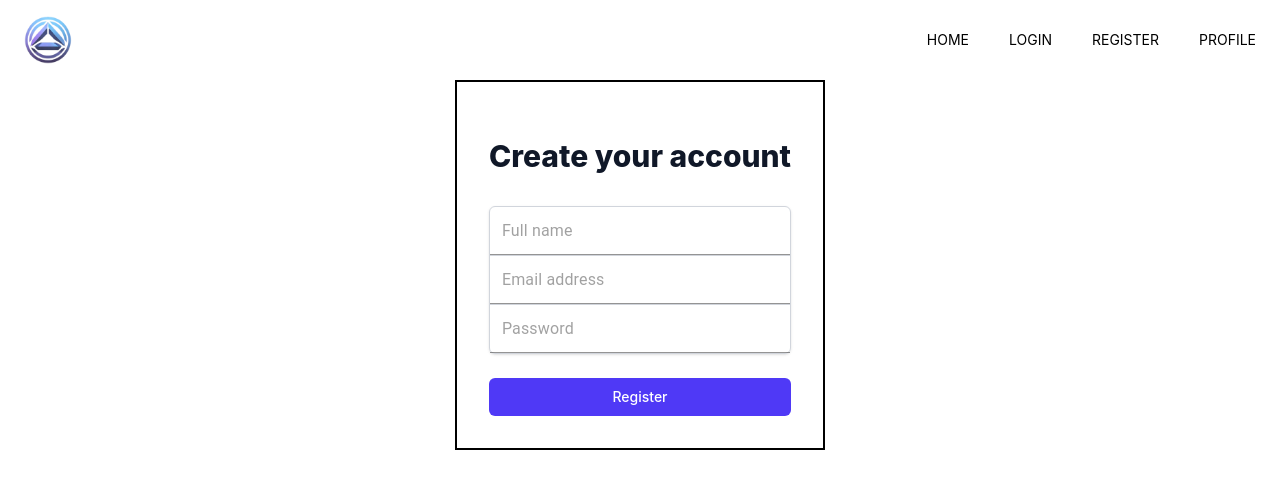
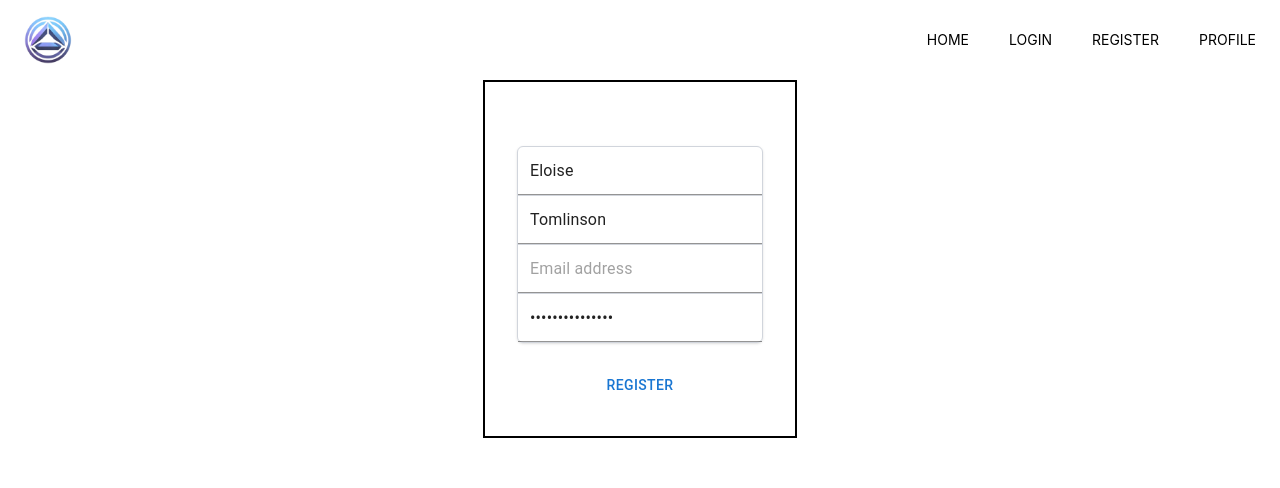
Before and after one commit to hard-tech/Bankys, a React (Vite) app in the folder frontend/: page /register in a window 1280 px wide. Shown: the top 488 px of the page. Built offline with nearby package versions, Linux system fonts and the light colour scheme; no server answers.

Commit message:
feat: refactor le formulaire d'inscription pour utiliser un composant RegisterForm et mise à jour des types d'utilisateur

```diff
--- a/frontend/package.json
+++ b/frontend/package.json
@@ -15,12 +15,14 @@
     "@mui/material": "^6.4.1",
     "@tailwindcss/vite": "^4.0.0",
     "axios": "^1.7.9",
+    "formik": "^2.4.6",
     "jsonwebtoken": "^9.0.2",
     "react": "^18.3.1",
     "react-dom": "^18.3.1",
     "react-hot-toast": "^2.5.1",
     "react-icons": "^5.4.0",
-    "react-router-dom": "^7.1.3"
+    "react-router-dom": "^7.1.3",
+    "yup": "^1.6.1"
   },
   "devDependencies": {
     "@eslint/js": "^9.17.0",
--- a/frontend/src/App.tsx
+++ b/frontend/src/App.tsx
@@ -5,10 +5,12 @@ import Register from './pages/Register';
 import NoPage from './pages/NotFound';
 import PrivateRoute from './components/PrivateRoute';
 import Layout from './layouts/Layout';
+import { Toaster } from 'react-hot-toast';
 
 function App() {
   return (
     <BrowserRouter>
+      <Toaster />
       <Layout>
         <Routes>
           <Route path="/login" element={<Login />} />
--- /dev/null
+++ b/frontend/src/components/RegisterForm.tsx
@@ -0,0 +1,110 @@
+import { Input, Button, Typography } from "@mui/material";
+import * as Yup from "yup";
+import { Formik, Form, Field, ErrorMessage } from "formik";
+import { RegisterCredentials } from "../type/auth.types";
+
+const regex = /^(?=.*[a-z])(?=.*[A-Z])(?=.*\d)(?=.*[\W_])[a-zA-Z\d\W_]{8,}$/;
+const validationSchema = Yup.object().shape({
+  email: Yup.string()
+    .email("Invalid email format")
+    .required("Email is required"),
+  password: Yup.string()
+    .min(8, "Password must be at least 8 characters")
+    .required("Password is required")
+    .matches(
+      regex,
+      "Password must contain at least one uppercase letter, one lowercase letter, and one number, and one special character"
+    ),
+  firstName: Yup.string().required("First name is required"),
+  lastName: Yup.string().required("Last name is required"),
+});
+
+interface RegisterFormProps {
+  formData: RegisterCredentials;
+  setFormData: React.Dispatch<React.SetStateAction<RegisterCredentials>>;
+}
+
+const RegisterForm = ({ formData, setFormData }: RegisterFormProps) => {
+  return (
+    <Formik
+      initialValues={formData}
+      validationSchema={validationSchema}
+      onSubmit={(values) => {
+        setFormData(values);
+      }}
+    >
+      {() => (
+        <Form className="mt-8 space-y-6">
+          <div className="rounded-md shadow-sm -space-y-px">
+            <div>
+              <Field
+                name="first_name"
+                type="text"
+                as={Input}
+                className="appearance-none rounded-none relative block w-full px-3 py-2 border border-gray-300 placeholder-gray-500 text-gray-900 rounded-t-md focus:outline-none focus:ring-indigo-500 focus:border-indigo-500 focus:z-10 sm:text-sm"
+                placeholder="First name"
+              />
+              <ErrorMessage
+                className="text-red-500"
+                name="firstName"
+                component={Typography}
+              />
+            </div>
+            <div>
+              <Field
+                name="last_name"
+                type="text"
+                as={Input}
+                className="appearance-none rounded-none relative block w-full px-3 py-2 border border-gray-300 placeholder-gray-500 text-gray-900 focus:outline-none focus:ring-indigo-500 focus:border-indigo-500 focus:z-10 sm:text-sm"
+                placeholder="Last name"
+              />
+              <ErrorMessage
+                className="text-red-500"
+                name="lastName"
+                component={Typography}
+              />
+            </div>
+            <div>
+              <Field
+                name="email"
+                type="email"
+                as={Input}
+                className="appearance-none rounded-none relative block w-full px-3 py-2 border border-gray-300 placeholder-gray-500 text-gray-900 focus:outline-none focus:ring-indigo-500 focus:border-indigo-500 focus:z-10 sm:text-sm"
+                placeholder="Email address"
+              />
+              <ErrorMessage
+                className="text-red-500"
+                name="email"
+                component={Typography}
+              />
+            </div>
+            <div>
+              <Field
+                name="password"
+                type="password"
+                as={Input}
+                className="appearance-none rounded-none relative block w-full px-3 py-2 border border-gray-300 placeholder-gray-500 text-gray-900 rounded-b-md focus:outline-none focus:ring-indigo-500 focus:border-indigo-500 focus:z-10 sm:text-sm"
+                placeholder="Password"
+              />
+              <ErrorMessage
+                className="text-red-500"
+                name="password"
+                component={Typography}
+              />
+            </div>
+          </div>
+          <div>
+            <Button
+              type="submit"
+              className="group relative w-full flex justify-center py-2 px-4 border border-transparent text-sm font-medium rounded-md text-white bg-indigo-600 hover:bg-indigo-700 focus:outline-none focus:ring-2 focus:ring-offset-2 focus:ring-indigo-500"
+            >
+              Register
+            </Button>
+          </div>
+        </Form>
+      )}
+    </Formik>
+  );
+};
+
+export default RegisterForm;
--- a/frontend/src/pages/Register.tsx
+++ b/frontend/src/pages/Register.tsx
@@ -1,55 +1,53 @@
-// pages/Register.tsx
-// import React from 'react';
-
-import { Input } from "@mui/material";
+import { useEffect, useState } from "react";
+import { useNavigate } from "react-router-dom";
+import { toast } from "react-hot-toast";
+import { RegisterCredentials } from "../type/auth.types";
+import RegisterForm from "../components/RegisterForm";
+import api from "../services/api/axios.config";
 
 const Register = () => {
+  const [error, setError] = useState<string | null>(null);
+  const [loading, setLoading] = useState<boolean>(false);
+  const [formData, setFormData] = useState<RegisterCredentials>({
+    email: "",
+    password: "@NewPassword123",
+    first_name: "Eloise",
+    last_name: "Tomlinson",
+  });
+
+  const navigate = useNavigate();
+
+  useEffect(() => {
+    console.log("formData", formData);
+    const registerUser = async () => {
+
+      if (formData.email && formData.password && formData.first_name && formData.last_name) {
+        setLoading(true);
+        toast.promise(
+          api.post("/auth/register", formData),
+          {
+            loading: 'Registering...',
+            success: 'Registration successful!',
+            error: (err) => {
+              setError("Registration failed. Please try again.");
+              return err.response?.data?.detail || "An error occurred during registration.";
+            },
+          }
+        ).then(() => {
+          navigate("/");
+        }).catch(() => {
+          // Handle any additional error logic here if needed
+        }).finally(() => {
+          setLoading(false);
+        });
+      }
+    };
+
+    registerUser();
+  }, [formData]);
+
   return (
-    <div>
-      <div className="max-w-md w-full space-y-8">
-        <div>
-          <h2 className="mt-6 text-center text-3xl font-extrabold text-gray-900">
-            Create your account
-          </h2>
-        </div>
-        <form className="mt-8 space-y-6">
-          <div className="rounded-md shadow-sm -space-y-px">
-            <div>
-              <Input
-                type="text"
-                required
-                className="appearance-none rounded-none relative block w-full px-3 py-2 border border-gray-300 placeholder-gray-500 text-gray-900 rounded-t-md focus:outline-none focus:ring-indigo-500 focus:border-indigo-500 focus:z-10 sm:text-sm"
-                placeholder="Full name"
-              />
-            </div>
-            <div>
-              <Input
-                type="email"
-                required
-                className="appearance-none rounded-none relative block w-full px-3 py-2 border border-gray-300 placeholder-gray-500 text-gray-900 focus:outline-none focus:ring-indigo-500 focus:border-indigo-500 focus:z-10 sm:text-sm"
-                placeholder="Email address"
-              />
-            </div>
-            <div>
-              <Input
-                type="password"
-                required
-                className="appearance-none rounded-none relative block w-full px-3 py-2 border border-gray-300 placeholder-gray-500 text-gray-900 rounded-b-md focus:outline-none focus:ring-indigo-500 focus:border-indigo-500 focus:z-10 sm:text-sm"
-                placeholder="Password"
-              />
-            </div>
-          </div>
-          <div>
-            <button
-              type="submit"
-              className="group relative w-full flex justify-center py-2 px-4 border border-transparent text-sm font-medium rounded-md text-white bg-indigo-600 hover:bg-indigo-700 focus:outline-none focus:ring-2 focus:ring-offset-2 focus:ring-indigo-500"
-            >
-              Register
-            </button>
-          </div>
-        </form>
-      </div>
-    </div>
+    <RegisterForm formData={formData} setFormData={setFormData} />
   );
 };
 
--- a/frontend/src/type/auth.types.ts
+++ b/frontend/src/type/auth.types.ts
@@ -14,7 +14,8 @@ export interface User {
   export interface RegisterCredentials {
     email: string;
     password: string;
-    username: string;
+    first_name: string;
+    last_name: string;
   }
 
   export interface AuthResponse {
```
Also changed, not shown: 2 other files (tests, documents, lock files or other folders).
